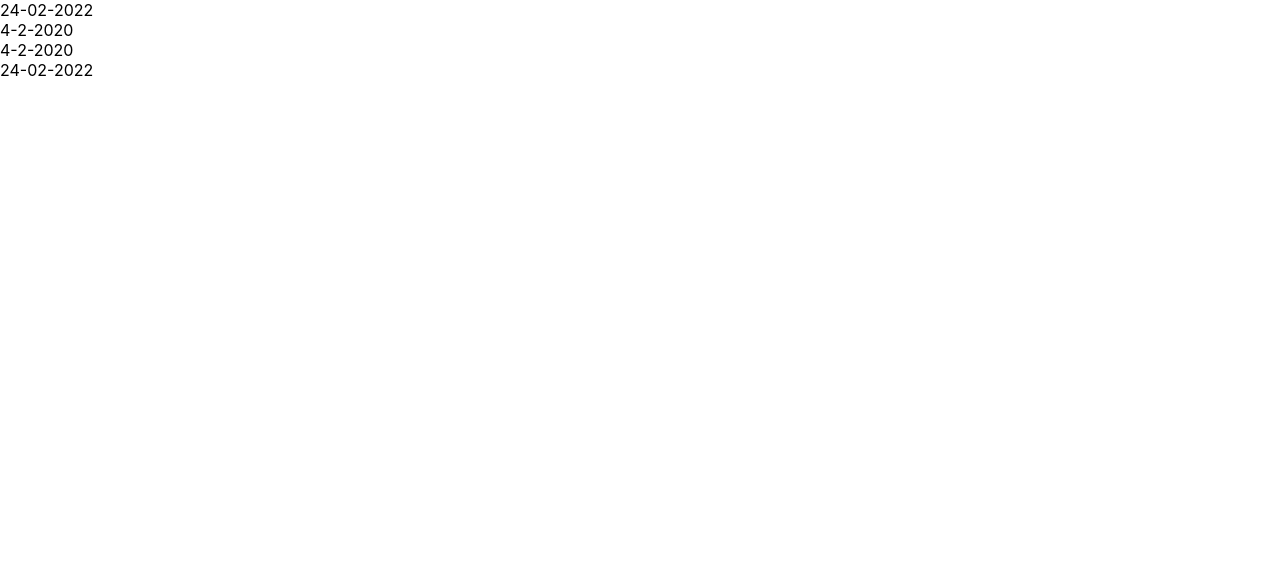
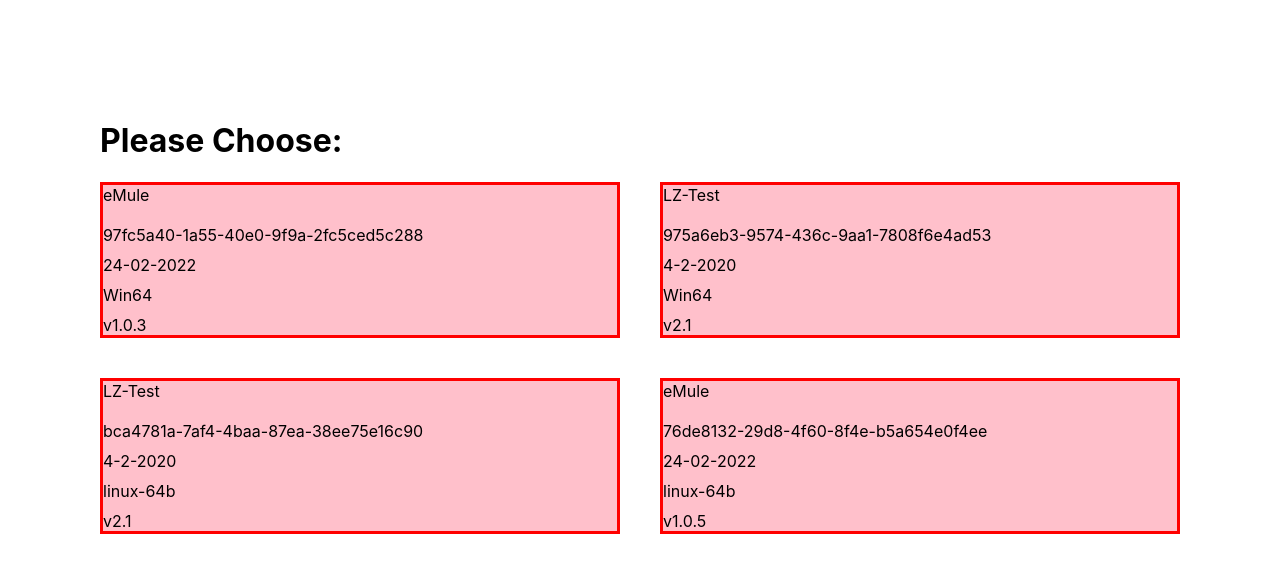
Before and after one commit to MaySalmon/home-task-my-app, a React (Create React App) app: page / in a window 1280 px wide. Shown: the top 572 px of the page. Built offline with nearby package versions, Linux system fonts and the light colour scheme.

Commit message:
added card of information

```diff
--- a/package.json
+++ b/package.json
@@ -11,7 +11,6 @@
     "@types/react": "^18.0.8",
     "@types/react-dom": "^18.0.3",
     "i18next": "^21.6.16",
-    "node-sass": "^7.0.1",
     "react": "^18.1.0",
     "react-dom": "^18.1.0",
     "react-i18next": "^11.16.7",
@@ -42,5 +41,9 @@
       "last 1 firefox version",
       "last 1 safari version"
     ]
+  },
+  "devDependencies": {
+    "node-sass": "^7.0.1",
+    "sass-loader": "^12.6.0"
   }
 }
--- a/src/Pages/Home/Home.view.tsx
+++ b/src/Pages/Home/Home.view.tsx
@@ -1,4 +1,5 @@
 import React from "react";
+import Card from "../../views/Card/Card";
 
 import { DummyData } from "./Home.model";
 
@@ -8,10 +9,23 @@
 
 const HomeView: React.FC<Props> = (props: React.PropsWithChildren<Props>) => {
   return (
-    <div className="temp">
-      {props.data.map((item: DummyData) => (
-        <div>{item.date}</div>
-      ))}
+    <div
+      style={{
+        padding: "100px",
+      }}
+    >
+      <h1> Please Choose:</h1>
+      <div
+        style={{
+          display: "grid",
+          gridTemplateColumns: "1fr 1fr",
+          gap: "40px",
+        }}
+      >
+        {props.data.map((item: DummyData) => (
+          <Card item={item}></Card>
+        ))}
+      </div>
     </div>
   );
 };
--- a/src/views/Card/Card.tsx
+++ b/src/views/Card/Card.tsx
@@ -1,11 +1,14 @@
 import React from "react";
+import { DummyData } from "../../pages/Home/Home.model";
 
 import CardView from "./Card.view";
 
-type Props = Record<never, never>;
+type Props = {
+  item: DummyData;
+};
 
-const Card: React.FC<Props> = () => {
-  return <CardView></CardView>;
+const Card: React.FC<Props> = (props: React.PropsWithChildren<Props>) => {
+  return <CardView item={props.item}></CardView>;
 };
 
 Card.displayName = "Card";
--- a/src/views/Card/Card.view.tsx
+++ b/src/views/Card/Card.view.tsx
@@ -1,9 +1,30 @@
 import React from "react";
 
-type Props = Record<never, never>;
+import { DummyData } from "../../pages/Home/Home.model";
 
-const CardView: React.FC<Props> = () => {
-  return <div></div>;
+type Props = {
+  item: DummyData;
+};
+
+const CardView: React.FC<Props> = (props: React.PropsWithChildren<Props>) => {
+  return (
+    <div
+      style={{
+        background: "pink",
+        display: "flex",
+        flexDirection: "column",
+        gap: "10px",
+        border: "solid red",
+      }}
+    >
+      <span>{props.item.name}</span>
+      <span>{props.item.URL}</span>
+      <span>{props.item.id}</span>
+      <span>{props.item.date}</span>
+      <span>{props.item.platform}</span>
+      <span>{props.item.version}</span>
+    </div>
+  );
 };
 
 CardView.displayName = "CardView";
```
Also changed, not shown: 1 other file (tests, documents, lock files or other folders).
